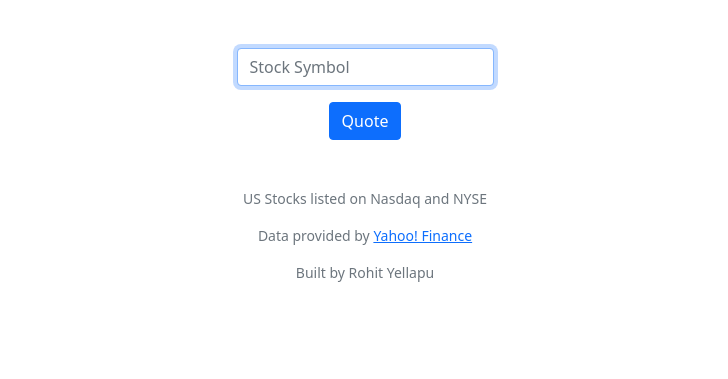
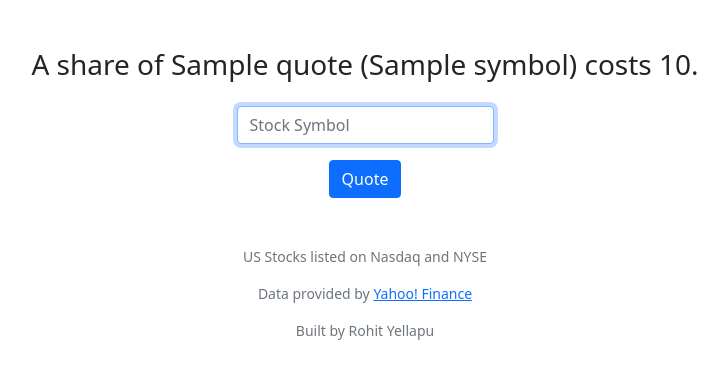
Before and after one commit to rohityellapu/finance, a Flask app: template templates/quote.html in a window 1280 px wide. Shown: the part 76-455 px from the top of the page, without its empty margins (275-1003 px from the left). Run offline with Flask 2, Linux system fonts and the light colour scheme; the template is opened without the code that fills it: most values are stand-ins (such as "Sample title", 1, 10 or a date in 2020).

Commit message:
merged quote and quoted pages inot single quote page

```diff
--- a/templates/quote.html
+++ b/templates/quote.html
@@ -5,13 +5,16 @@
 {% endblock %}
 
 {% block main %}
+{% if quote %}
+<h3 class="mb-4">A share of {{ quote.name }} ({{ quote.symbol }}) costs {{ quote.price }}.</h3>
+{% endif %}
 <form action="/quote" method="post">
     <div class="mb-3">
         <input autocomplete="off" autofocus class="form-control mx-auto w-auto" id="username" name="symbol"
             placeholder="Stock Symbol" type="text">
     </div>
 
-    <button class="btn btn-primary" type="submit">Quote</button>
+    <button class="btn btn-primary" type="submit" onclick="showLoader()">Quote</button>
 </form>
 {% if err %}
 <p class="mt-2 text-danger">{{ err }}</p>
```
Also changed, not shown: templates/quoted.html (deleted, +0 -10 lines).
